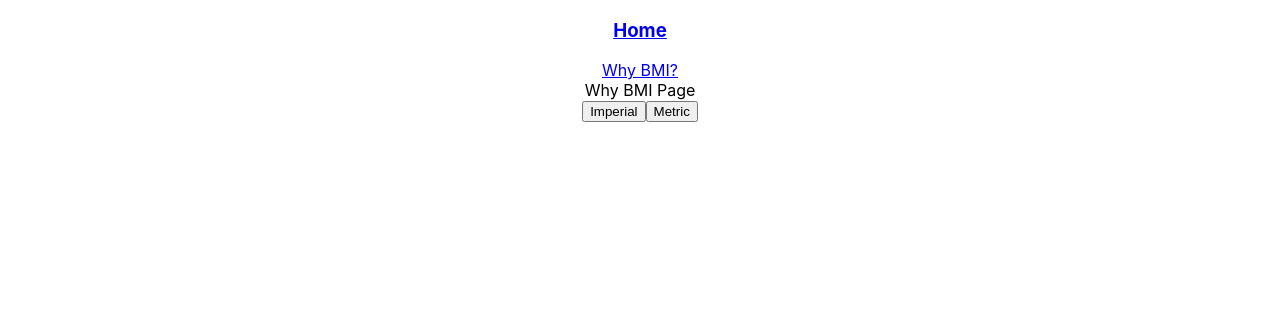
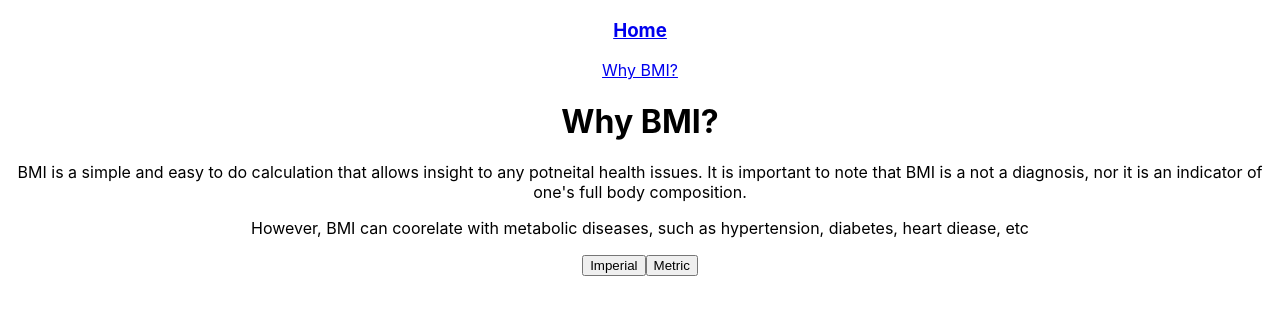
Before and after one commit to hammyhammer/bmi-calculator, a React (Create React App) app in the folder client/: page /why-bmi in a window 1280 px wide. Shown: the top 314 px of the page. Built offline with nearby package versions, Linux system fonts and the light colour scheme; no server answers.

Commit message:
added whybmi

```diff
--- a/client/src/App.js
+++ b/client/src/App.js
@@ -4,6 +4,7 @@ import MetricSystem from './components/MetricSystem';
 import ResultsMetric from './components/ResultsMetric';
 import ImperialSystem from './components/ImperialSystem';
 import ResultsImperial from './components/ResultsImperial';
+import WhyBmi from './components/WhyBmi';
 
 import './App.css';
 
@@ -18,7 +19,7 @@ function App() {
         <Route path="/metric" element={<MetricSystem />} />
         <Route path="/metric-results/:id" element={<ResultsMetric />} />
         <Route path="/imperial-results/:id" element={<ResultsImperial />} />
-        <Route path="/why-bmi" element={<div>Why BMI Page</div>} />
+        <Route path="/why-bmi" element={<WhyBmi />} />
       </Routes>
 
       <Link to="/imperial">
--- a/client/src/components/ResultsImperial.jsx
+++ b/client/src/components/ResultsImperial.jsx
@@ -37,7 +37,7 @@ export default function ResultsImperial() {
         With a BMI of {Number.parseFloat(sum.fields?.calculationImperial).toFixed(2)}%, you are placed in the {sum.fields?.categoryImperial} category.</h5>
       <p>BMI is used as a screening tool. BMI is not intended to diagnose any illnesses<a href="https://www.cdc.gov/healthyweight/assessing/bmi/index.html">[1]</a>.</p>
       <br />
-      <p>{sum.fields?.riskCategory}</p>
+      <p>{sum.fields?.riskCategory} </p>
       <br />
       <p>Remember, BMI is a screening tool. To gain more insight, your healthcare provider can preform further assessments.</p>
       <Link to={`/imperial-results/${id}`}></Link>
--- /dev/null
+++ b/client/src/components/WhyBmi.jsx
@@ -0,0 +1,14 @@
+export default function WhyBmi() {
+  return (
+    <div>
+      <h1>Why BMI?</h1>
+      <p>BMI is a simple and easy to do calculation that allows insight to any potneital health issues.
+        It is important to note that BMI is a not a diagnosis, nor it is an indicator of one's full body composition.
+      </p>
+      <div>
+
+      </div>
+      <p>However, BMI can coorelate with metabolic diseases, such as hypertension, diabetes, heart diease, etc</p>
+    </div>
+  )
+}
```
Also changed, not shown: 1 other file (tests, documents, lock files or other folders).
